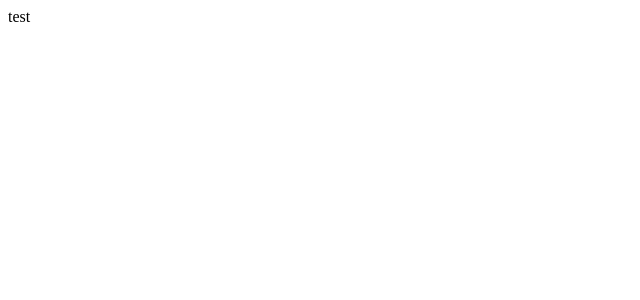
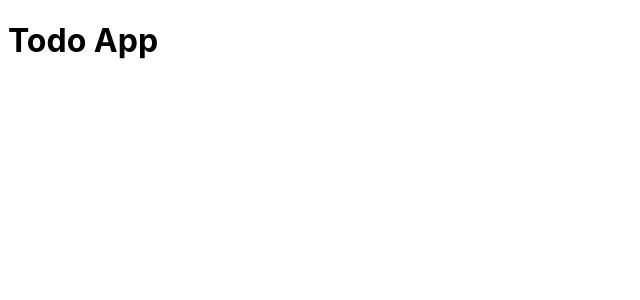
Before and after one commit to csi-lk/todo-app-example, a React app: page / in a window 1280 px wide. Shown: the top 300 px of the page, without its empty margins (0-640 px from the left). Built offline with nearby package versions, Linux system fonts and the light colour scheme.

Commit message:
feat: basic reset and the system font stack

```diff
--- /dev/null
+++ b/src/index.css
@@ -0,0 +1,15 @@
+*,
+*::before,
+*::after {
+  box-sizing: border-box;
+  font-feature-settings: "kern";
+  -webkit-font-kerning: normal;
+  font-kerning: normal;
+  -moz-osx-font-smoothing: grayscale !important;
+  -webkit-font-smoothing: antialiased !important;
+}
+
+body {
+  font-family: -apple-system, BlinkMacSystemFont, avenir next, avenir,
+    helvetica neue, helvetica, Ubuntu, roboto, noto, segoe ui, arial, sans-serif;
+}
--- a/src/index.tsx
+++ b/src/index.tsx
@@ -1,8 +1,14 @@
 import React from "react"
 import { render } from "react-dom"
 
+import "./index.css"
+
 const rootElement = document.querySelector("#pwc-todo-app")
 
-const App = (): React.ReactElement => <div>test</div>
+const App = (): React.ReactElement => (
+  <div>
+    <h1>Todo App</h1>
+  </div>
+)
 
 render(<App />, rootElement)
```
